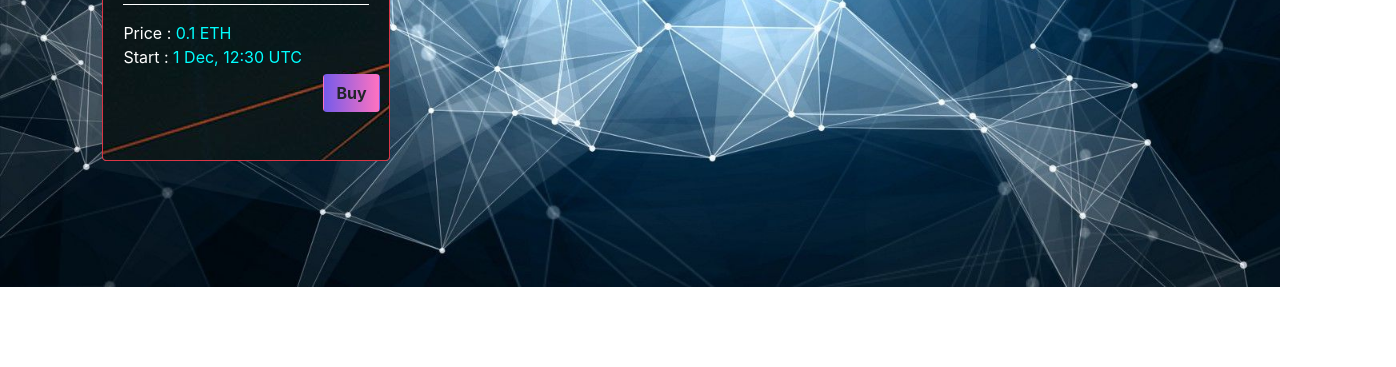
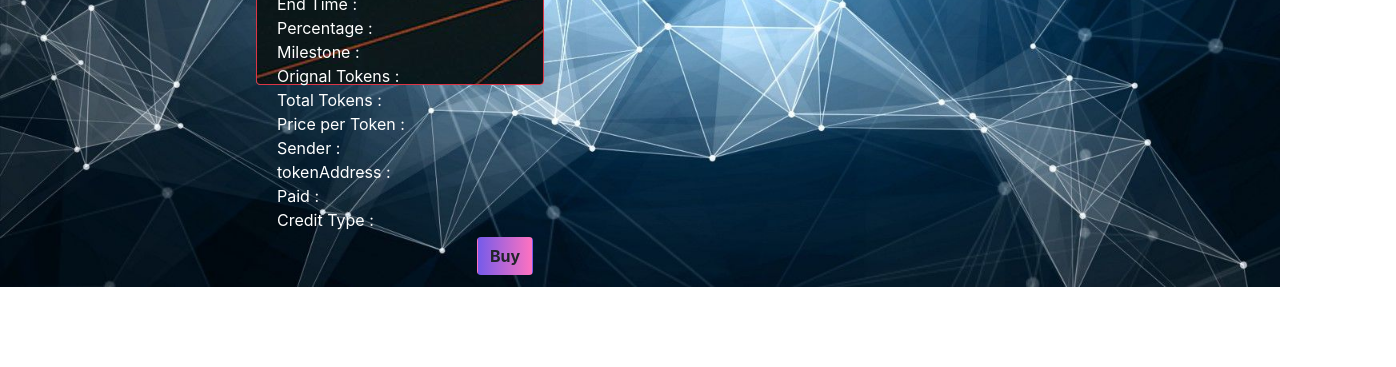
Before and after one commit to wow32/Blockchain-Assignment, a website: page src/index.html in a window 1280 px wide. Shown: the part 433-800 px from the top of the page, 1396 px wide, since content can reach past the window. Drawn offline with nearby package versions, Linux system fonts and the light colour scheme.

Commit message:
Update index.html

```diff
--- a/src/index.html
+++ b/src/index.html
@@ -10,9 +10,9 @@
         <script src="https://ajax.googleapis.com/ajax/libs/jquery/3.5.1/jquery.min.js"></script>
         <style>
 
-        .container{
-                    margin-top: 8%;
-                    margin-left: 8%;
+         .container{
+                    margin-top: 2%;
+                    margin-left: 20%;
         }
 
         .card-img-top {
@@ -128,12 +128,52 @@
                                 Price : <h8 class="price-tag"></h8>
                             </h8>
                             <br>
-                            <h8 class="price">
-                                Start : <h8 class="start-time">1 Dec, 12:30 UTC</h8>
+                            <h8 style="color:white">
+                                Start Time : <h8 style="color: aqua" class="startTime"></h8>
+                            </h8>
+                            <br>
+                            <h8 style="color:white">
+                                End Time : <h8 style="color: aqua" class="endTime"></h8>
+                            </h8>
+                            <br>
+                            <h8 style="color:white">
+                                Percentage : <h8 style="color: aqua" class="percentage"></h8>
+                            </h8>
+                            <br>
+                            <h8 style="color:white">
+                                Milestone : <h8 style="color: aqua" class="milestone"></h8>
+                            </h8>
+                            <br>
+                            <h8 style="color:white">
+                                Orignal Tokens : <h8 style="color: aqua" class="oriTokens"></h8>
+                            </h8>
+                            <br>
+                            <h8 style="color:white">
+                                Total Tokens : <h8 style="color: aqua" class="totalTokens"></h8>
+                            </h8>
+                            <br>
+                            <h8 style="color:white">
+                                Price per Token : <h8 style="color: aqua" class="pricePerToken"></h8>
+                            </h8>
+                            <br>
+                            <h8 style="color:white">
+                                Sender : <h8 style="color: aqua" class="sender"></h8>
+                            </h8>
+                            <br>
+                            <h8 style="color:white">
+                                tokenAddress : <h8 style="color: aqua" class="tokenAddress"></h8>
+                            </h8>
+                            <br>
+                            <h8 style="color:white">
+                                Paid : <h8 style="color: aqua" class="paid"></h8>
+                            </h8>
+                            <br>
+                            <h8 style="color:white">
+                                Credit Type : <h8 style="color: aqua" class="creditType"></h8>
                             </h8>
                             <br>
                             <div style="padding-top: 5px; padding-left: 200px;">
-                            <button class="btn"><strong>Buy</strong></button>
+                            <button id="button-buy" class="btn"><strong>Buy</strong></button>
                             </div>
                         </div>
                     </div>
@@ -142,7 +182,7 @@
             </div>
         </div>
 
-        <script>
+<!--         <script>
             $(document).ready(function(){
                 $('.col-4-lg').hover(
                     function(){
@@ -158,7 +198,7 @@
                     }
                 );
             });
-        </script>
+        </script> -->
 
             <!-- jQuery (necessary for Bootstrap's JavaScript plugins) -->
     <script src="https://ajax.googleapis.com/ajax/libs/jquery/1.12.4/jquery.min.js"></script>
```
